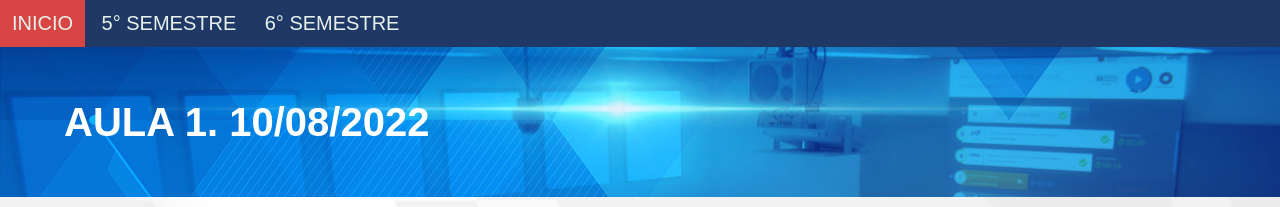
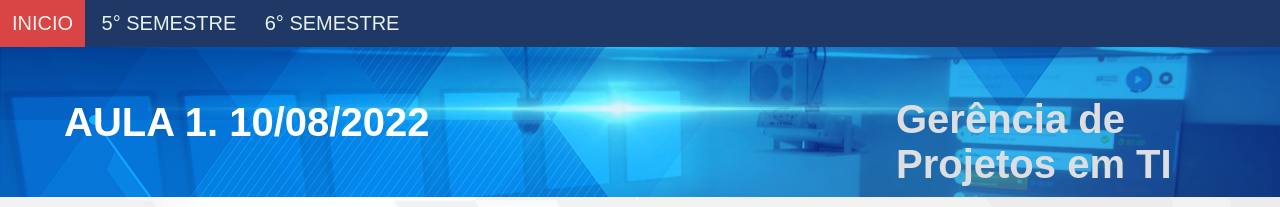
Before and after one commit to GilHJM/Site_GARI, a plain HTML site: page CategoriaGP.html in a window 1280 px wide. Shown: the top 207 px of the page. Drawn offline with Linux system fonts and the light colour scheme.

Commit message:
0009A
Update-Names-discipline

```diff
--- a/CategoriaGP.html
+++ b/CategoriaGP.html
@@ -15,7 +15,8 @@
         </div>
 
         <div>
-            <h2 class="title"></h2>
+            <h1>Gerência de Projetos em TI</h1>
+            <h2 class="title"> Carregando ...</h2>
             <div class="container">
                 <div id="video_player">
                     <!-- Video -->
--- a/Layout/style.css
+++ b/Layout/style.css
@@ -26,6 +26,14 @@ h2.title a
     font-size: 40px;
     margin-left: 5%;
     text-transform: uppercase;
+}
+h1
+{
+    font-size: 40px;
+    margin-top: 50px;
+    margin-left: 70%;
+    position: absolute;
+    display: flex;
 }
 .Categoria
 {
```
Also changed, not shown: CategoriaAD.html (+2 -1 lines), CategoriaDNA.html (+2 -1 lines), CategoriaIA.html (+2 -1 lines), CategoriaMN.html (+2 -1 lines), CategoriaMS.html (+2 -1 lines), CategoriaPO.html (+2 -1 lines), CategoriaSI.html (+2 -1 lines).
